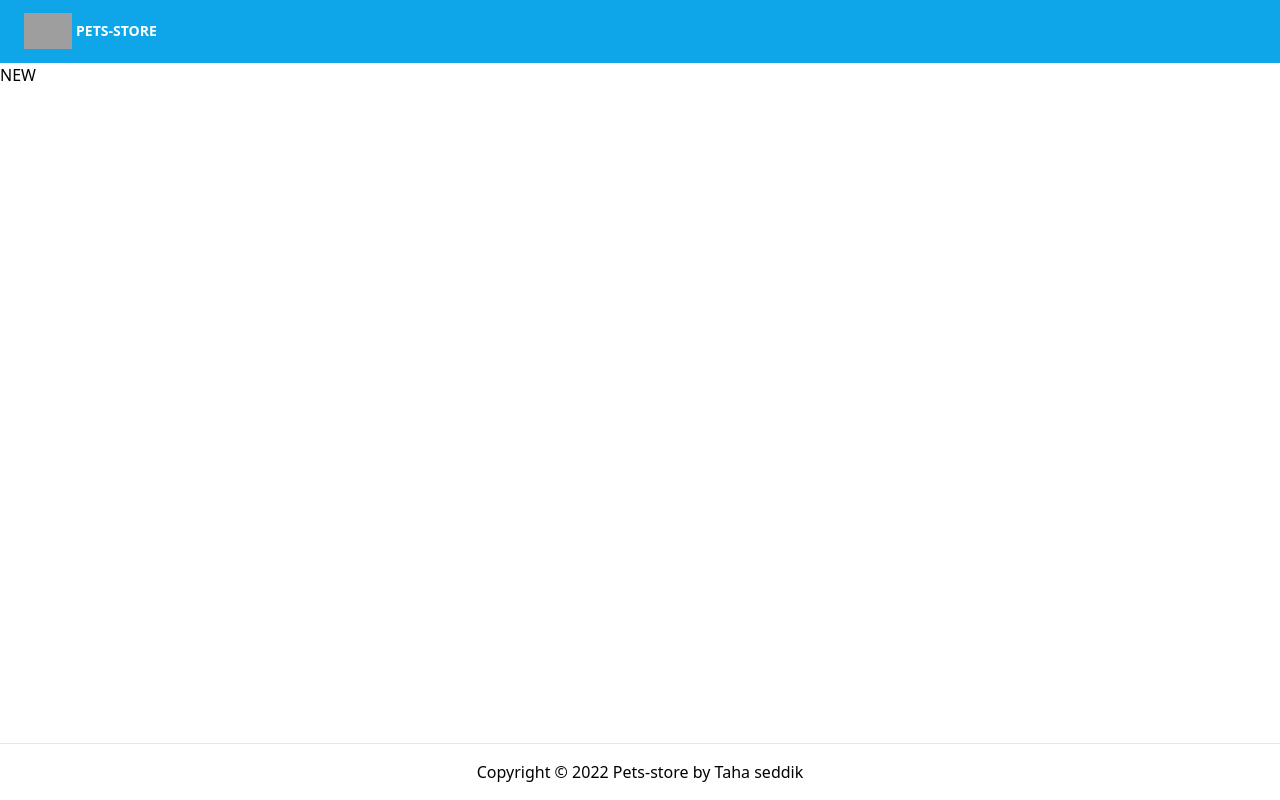
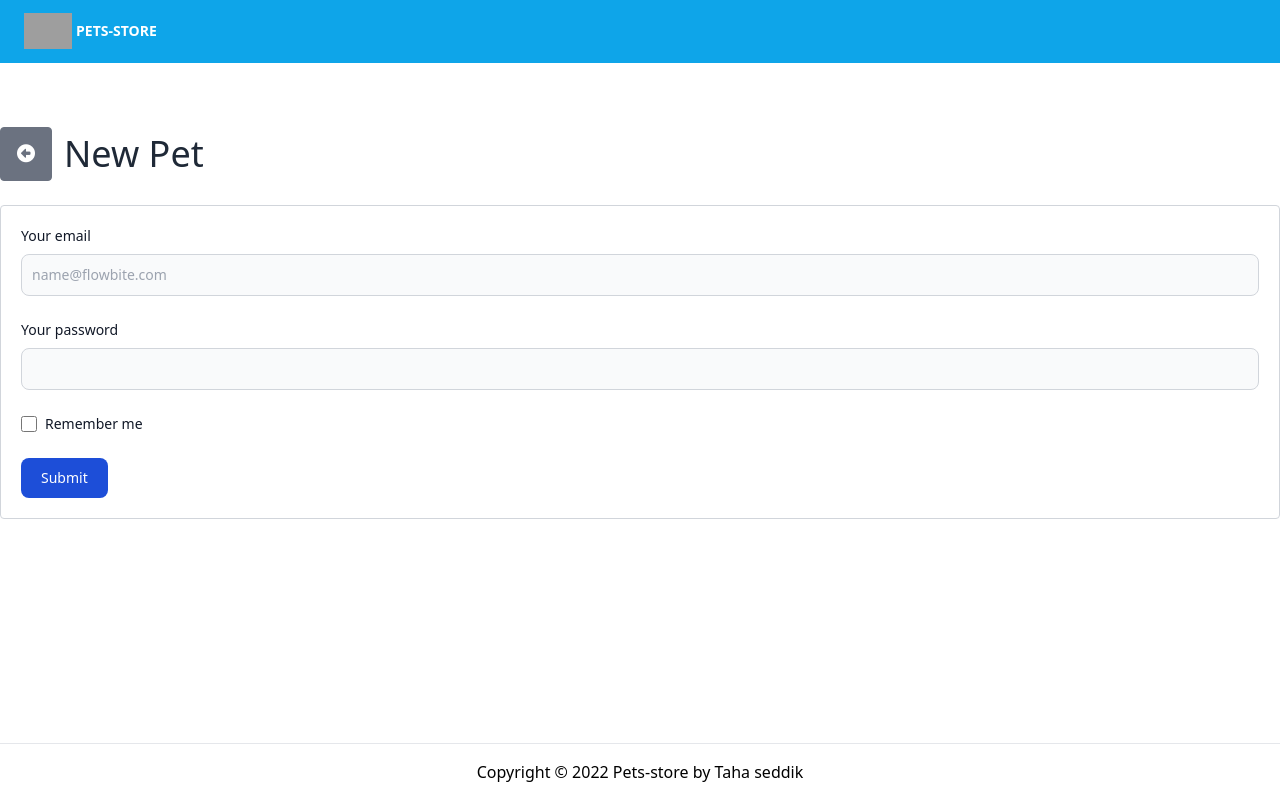
Before and after one commit to ProNoob702/pets-store-test, a React (Create React App) app: page /newPet in a window 1280 px wide. Built offline with nearby package versions, Linux system fonts and the light colour scheme; grey boxes are pictures that could not be loaded; a web font is replaced by a local one.

Commit message:
progress

```diff
--- a/public/index.html
+++ b/public/index.html
@@ -25,6 +25,10 @@
       Learn how to configure a non-root public URL by running `npm run build`.
     -->
     <link rel="stylesheet" href="https://rsms.me/inter/inter.css" />
+    <script
+      src="https://kit.fontawesome.com/f2f470d297.js"
+      crossorigin="anonymous"
+    ></script>
     <title>React App</title>
   </head>
   <body>
--- a/src/components/confirmModal.component.tsx
+++ b/src/components/confirmModal.component.tsx
@@ -29,9 +29,7 @@ export const ConfirmModal: React.FC<IProps> = ({
                     className="p-1 ml-auto bg-transparent border-0 text-black opacity-5 float-right text-3xl leading-none font-semibold outline-none focus:outline-none"
                     onClick={handleClose}
                   >
-                    <span className="bg-transparent text-black opacity-5 h-6 w-6 text-2xl block outline-none focus:outline-none">
-                      ×
-                    </span>
+                    <i className="fa-solid fa-xmark text-gray-600"></i>
                   </button>
                 </div>
                 {/*footer*/}
--- a/src/components/newPet/newPet.component.tsx
+++ b/src/components/newPet/newPet.component.tsx
@@ -1,3 +1,73 @@
+import { Link } from "react-router-dom";
+
 export const NewPetComponent: React.FC<{}> = () => {
-  return <div>NEW</div>;
+  return (
+    <>
+      <div className="flex mt-16 mb-2">
+        <Link
+          to="/"
+          className="  border border-gray-500 bg-gray-500 text-white active:gray-pink-600 font-bold uppercase text-xs px-4 py-2 rounded outline-none focus:outline-none mb-1 ease-linear transition-all duration-150 mr-3"
+        >
+          <i className="fa-solid fa-circle-left text-lg leading-9"></i>
+        </Link>
+        <h6 className="text-4xl font-normal leading-normal text-gray-800">
+          New Pet
+        </h6>
+      </div>
+      <form className="mt-5 m-auto p-5 border border-gray-300 rounded">
+        <div className="mb-6">
+          <label
+            htmlFor="email"
+            className="block mb-2 text-sm font-medium text-gray-900 dark:text-gray-300"
+          >
+            Your email
+          </label>
+          <input
+            type="email"
+            id="email"
+            className="bg-gray-50 border border-gray-300 text-gray-900 text-sm rounded-lg focus:ring-blue-500 focus:border-blue-500 block w-full p-2.5 dark:bg-gray-700 dark:border-gray-600 dark:placeholder-gray-400 dark:text-white dark:focus:ring-blue-500 dark:focus:border-blue-500"
+            placeholder="name@flowbite.com"
+            required
+          />
+        </div>
+        <div className="mb-6">
+          <label
+            htmlFor="password"
+            className="block mb-2 text-sm font-medium text-gray-900 dark:text-gray-300"
+          >
+            Your password
+          </label>
+          <input
+            type="password"
+            id="password"
+            className="bg-gray-50 border border-gray-300 text-gray-900 text-sm rounded-lg focus:ring-blue-500 focus:border-blue-500 block w-full p-2.5 dark:bg-gray-700 dark:border-gray-600 dark:placeholder-gray-400 dark:text-white dark:focus:ring-blue-500 dark:focus:border-blue-500"
+            required
+          />
+        </div>
+        <div className="flex items-start mb-6">
+          <div className="flex items-center h-5">
+            <input
+              id="remember"
+              type="checkbox"
+              value=""
+              className="w-4 h-4 border border-gray-300 rounded bg-gray-50 focus:ring-3 focus:ring-blue-300 dark:bg-gray-700 dark:border-gray-600 dark:focus:ring-blue-600 dark:ring-offset-gray-800"
+              required
+            />
+          </div>
+          <label
+            htmlFor="remember"
+            className="ml-2 text-sm font-medium text-gray-900 dark:text-gray-300"
+          >
+            Remember me
+          </label>
+        </div>
+        <button
+          type="submit"
+          className="text-white bg-blue-700 hover:bg-blue-800 focus:ring-4 focus:outline-none focus:ring-blue-300 font-medium rounded-lg text-sm w-full sm:w-auto px-5 py-2.5 text-center dark:bg-blue-600 dark:hover:bg-blue-700 dark:focus:ring-blue-800"
+        >
+          Submit
+        </button>
+      </form>
+    </>
+  );
 };
```
